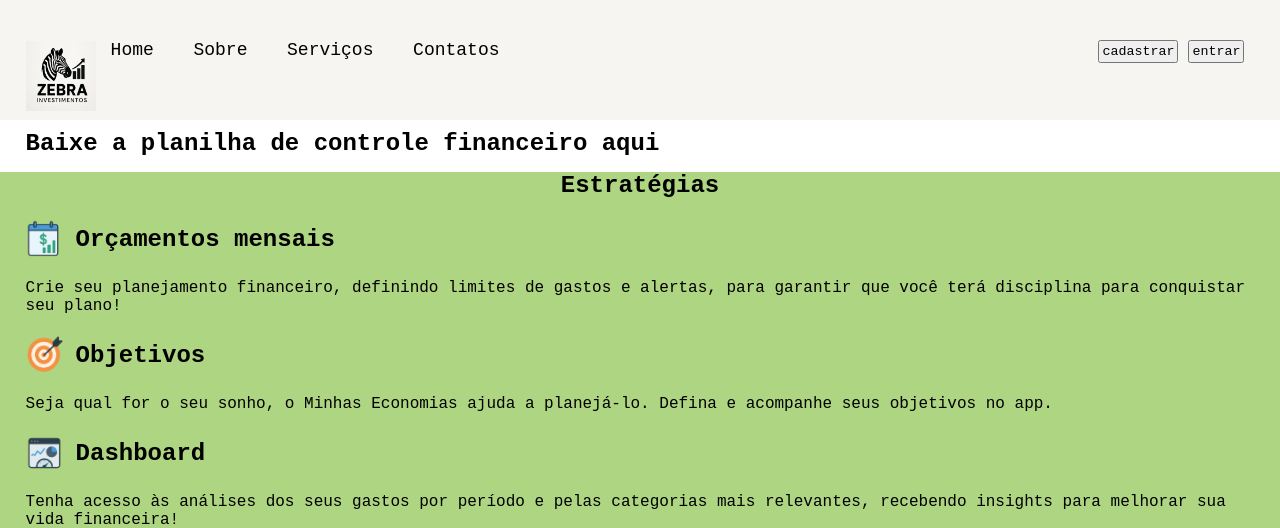
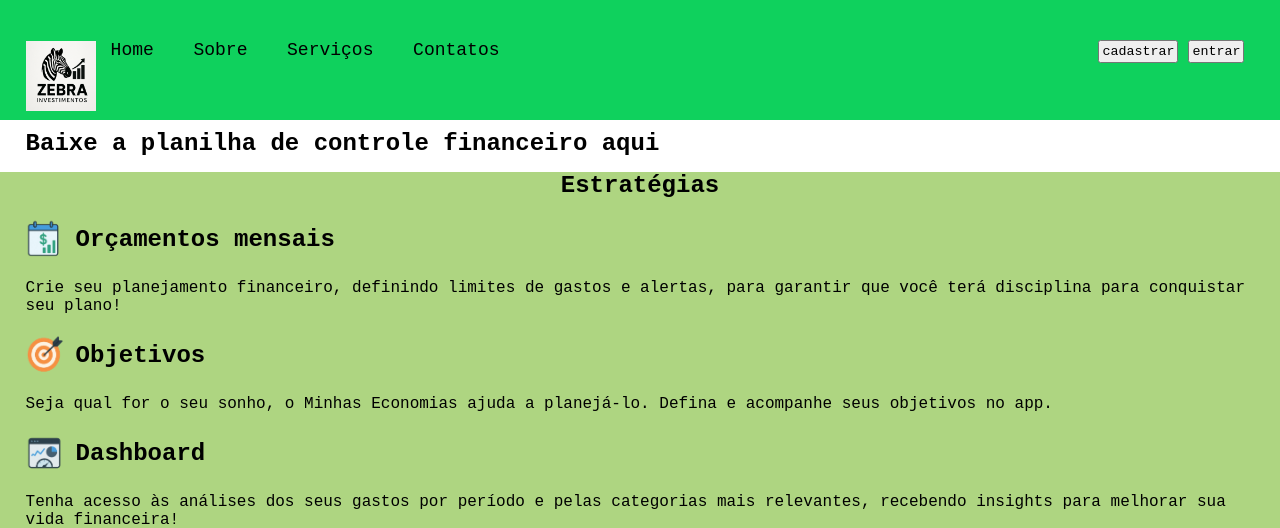
Before and after one commit to MatheusSCaetano/ProjetoZebra, a PHP site: page / in a window 1280 px wide. Shown: the top 528 px of the page. Run offline with PHP 8.4, Linux system fonts and the light colour scheme.

Commit message:
Estilizacao do header

```diff
--- a/style.css
+++ b/style.css
@@ -22,7 +22,7 @@ font-family: 'Courier New', Courier, monospace;
 }
 
 header{
-    background-color: #F6F5F2;
+    background-color: #0FD15D;
     padding: 40px 0;
     height: 120px;
 }
```
